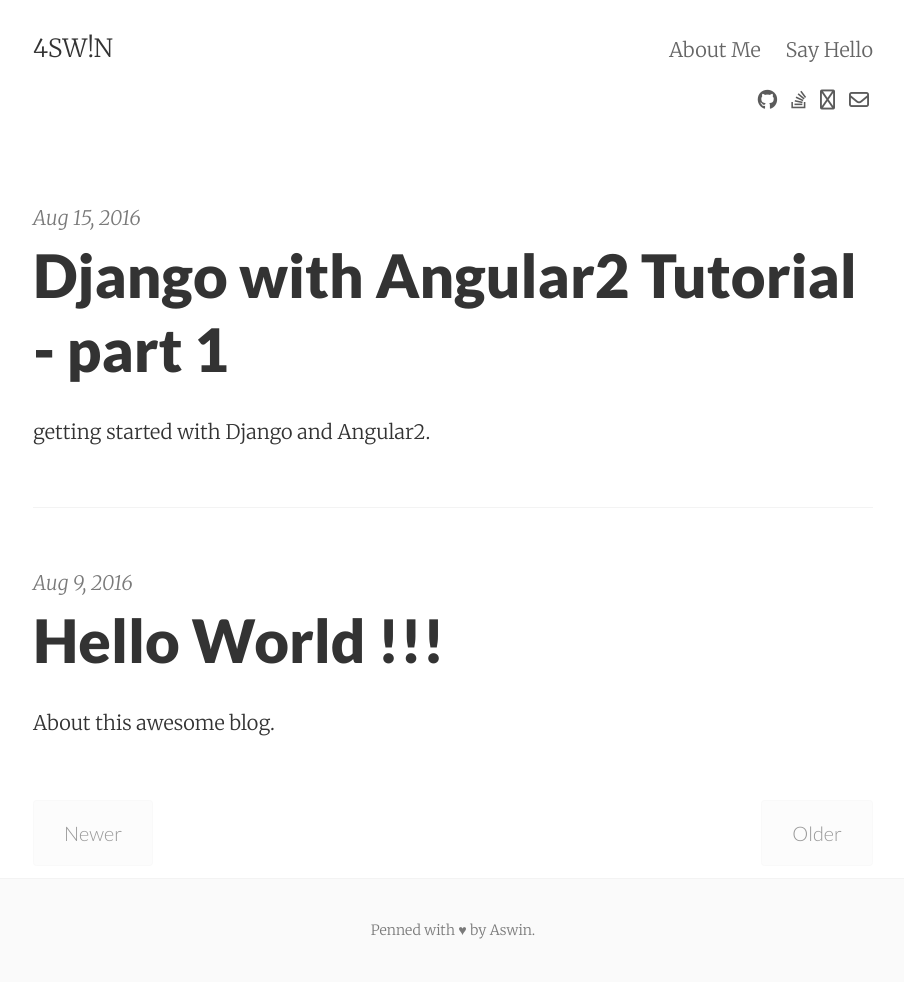
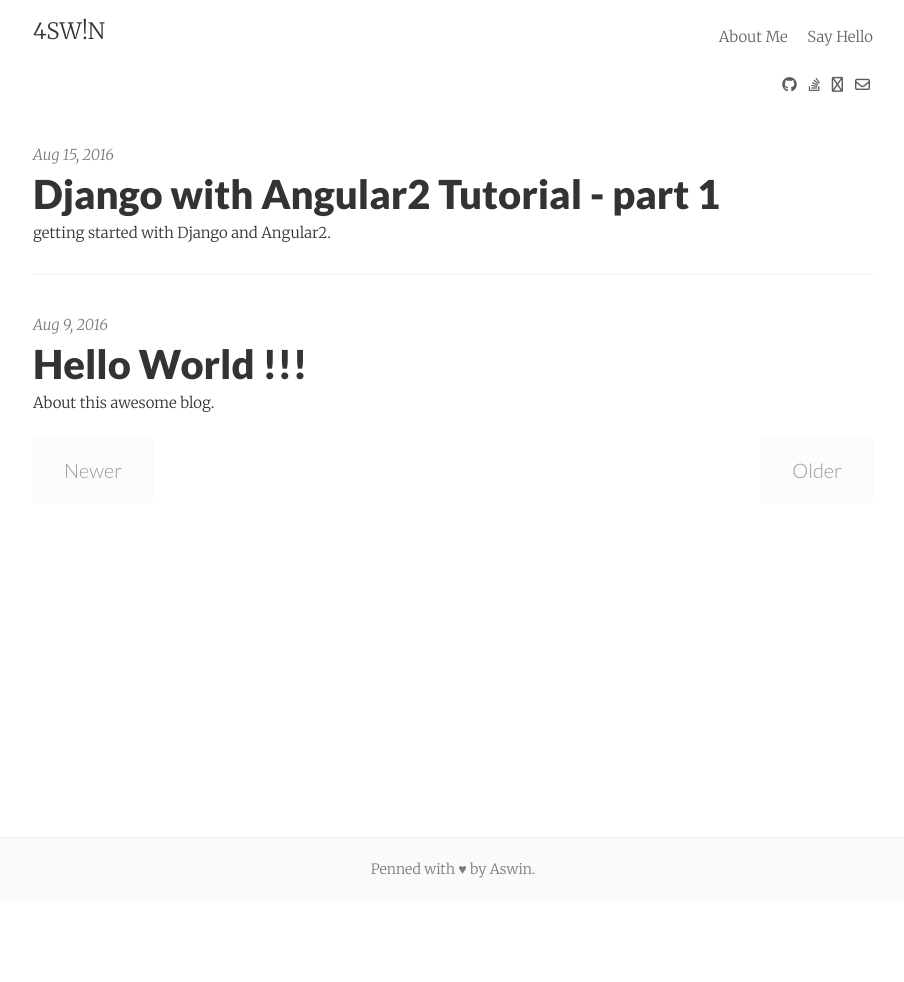
Before and after one commit to aswinkp/aswinkp.github.io, a Jekyll site: the page built from index.html, in a window 1280 px wide. Shown: the whole page, without its empty margins (187-1091 px from the left). Built offline with Jekyll 4.4.1, drawn with Linux system fonts in a browser that asks for light colours; nearby versions of some CDN libraries; the list of posts is cut into pages by our own code; after the commit the page ends 900 px from its top, so only the background shows below that.

Commit message:
reducing font size

```diff
--- a/_sass/_code.scss
+++ b/_sass/_code.scss
@@ -6,6 +6,7 @@
 
 pre,
 code {
+  font-size: 0.75rem;
   font-family: $monospace-font-family;
 }
 
--- a/_sass/_variables.scss
+++ b/_sass/_variables.scss
@@ -7,14 +7,14 @@
 $heading-font-weight: 900 !default;
 $heading-line-height: 1.25 !default;
 $monospace-font-family: 'Source Code Pro', Consolas, monospace !default;
-$h1: 2.998rem !default;
-$h2: 1.5rem !default;
-$h3: 1.25rem !default;
-$h4: 1rem !default;
-$h5: .875rem !default;
-$h6: .75rem !default;
-$h00: 4rem !default;
-$h0: 3rem !default;
+$h1: 1.998rem !default;
+$h2: 1.0rem !default;
+$h3: 1.125rem !default;
+$h4: .75rem !default;
+$h5: .6rem !default;
+$h6: .45rem !default;
+$h00: 2rem !default;
+$h0: 1.5rem !default;
 $h00-responsive: 8vw !default;
 $h0-responsive: 6vw !default;
 $h1-responsive: 4vw !default;
@@ -61,10 +61,10 @@
 $breakpoint-xl: '(min-width: 96em)';
 
 // Whitespace
-$space-1: .5rem !default;
-$space-2: 1rem !default;
-$space-3: 2rem !default;
-$space-4: 4rem !default;
+$space-1: .25rem !default;
+$space-2: .5rem !default;
+$space-3: 1rem !default;
+$space-4: 2rem !default;
 
 // Buttons
 $button-font-size: inherit !default;
--- a/_sass/basscss/_base-typography.scss
+++ b/_sass/basscss/_base-typography.scss
@@ -15,8 +15,8 @@
   font-family: $heading-font-family;
   font-weight: $heading-font-weight;
   line-height: $heading-line-height;
-  margin-top: 1em;
-  margin-bottom: .5em;
+  margin-top: .1em;
+  margin-bottom: .05em;
 }
 
 p,
```
